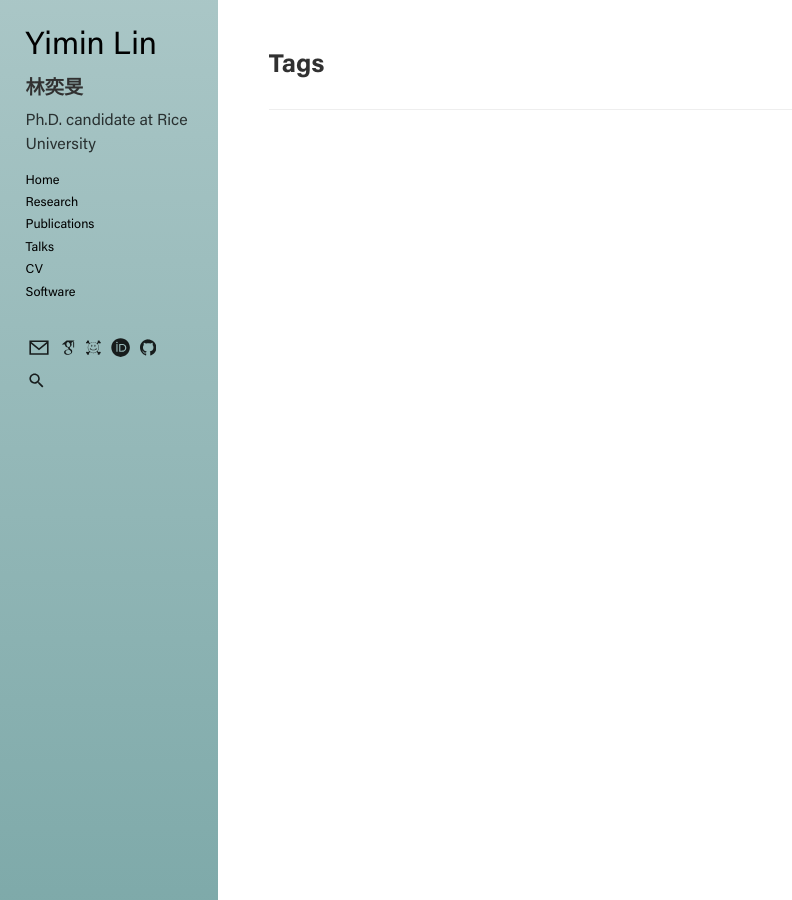
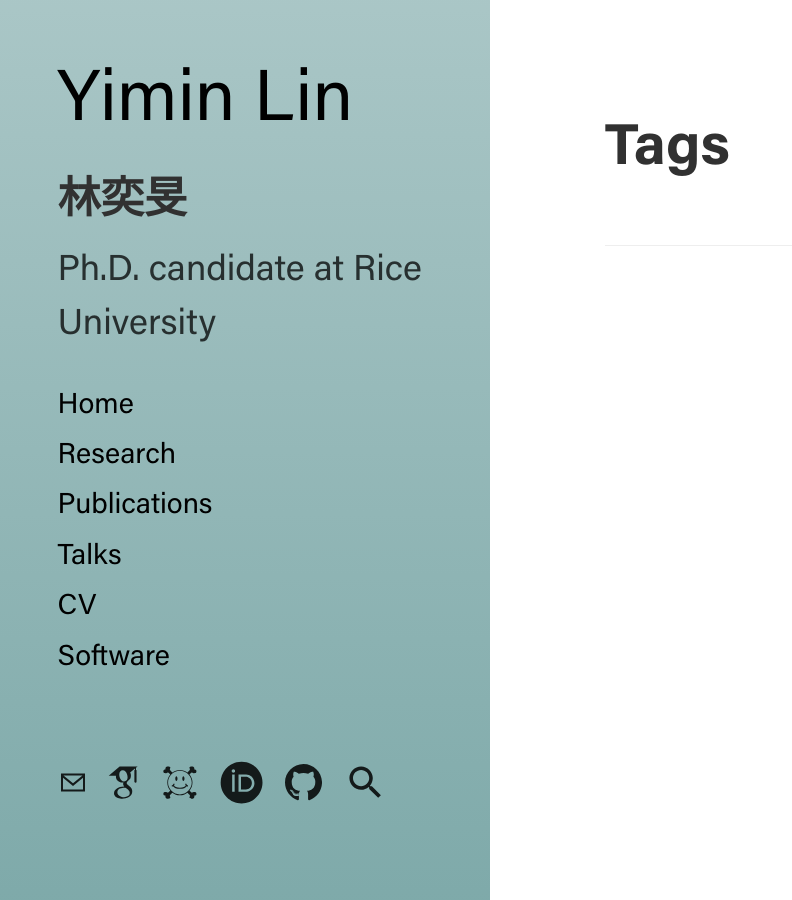
Before and after one commit to yiminllin/yiminllin.github.io, a Jekyll site: the page built from tags.html, in a window 1280 px wide. Shown: the whole page, without its empty margins (0-792 px from the left). Built offline with Jekyll 4.4.1, drawn with Linux system fonts in a browser that asks for light colours.

Commit message:
rescale page according to screen

```diff
--- a/_sass/hydeout/_base.scss
+++ b/_sass/hydeout/_base.scss
@@ -19,6 +19,9 @@ html {
 
   @media (min-width: $large-breakpoint) {
     font-size: $large-font-size;
+  }
+  @media (min-width: $exlarge-breakpoint) {
+    font-size: $exlarge-font-size;
   }
 }
 
--- a/_sass/hydeout/_layout.scss
+++ b/_sass/hydeout/_layout.scss
@@ -230,11 +230,120 @@ body {
     }
 
     > * {
-      max-width: 76rem;
+      max-width: 38rem;
       padding: 0;
     }
   }
 }
+
+
+/* -----------------------------------------------------------
+  4K Tablet / Desktop view
+----------------------------------------------------------- */
+
+@media (min-width: $exlarge-breakpoint) {
+  body {
+    flex-direction: row;
+    min-height: 100vh;
+    -webkit-overflow-scrolling: touch;
+    overflow-y: auto;
+
+    > * {
+      -webkit-overflow-scrolling: touch;
+      overflow-y: auto;
+    }
+  }
+
+  /* Undo mobile CSS */
+
+  #sidebar,
+  .home #sidebar {
+    text-align: left;
+    width: $sidebar-width;
+
+    > *:last-child {
+      margin-bottom: 0;
+    }
+  }
+
+  #sidebar {
+    position: fixed;
+
+    // Attach to bottom or top of window
+    @if $sidebar-sticky {
+      bottom: 0;
+    }
+
+    @else {
+      top: 0;
+    }
+
+    // Attach to right or left of window
+    @if $layout-reverse {
+      right: 0;
+    }
+
+    @else {
+      left: 0;
+    }
+
+    .site-title {
+      font-size: 2.5rem;//3.25rem;
+      .back-arrow { display: none; }
+    }
+
+    p.lead,
+    header ~ * {
+      display: block;
+    }
+
+    header ~ nav {
+      display: flex;
+    }
+  }
+
+  .index #sidebar { margin-bottom: 0; }
+
+  // Make entire container background white to contrast against sidebar
+  .container {
+    background: $body-bg;
+    color: $body-color;
+    min-height: 100vh;
+    padding:
+      $section-spacing * 2
+      $section-spacing * 2
+      0;
+
+    @if $layout-reverse {
+      margin-right: $sidebar-width;
+    }
+
+    @else {
+      margin-left: $sidebar-width;
+    }
+
+    > header {
+      color: $heading-color;
+      margin: 0;
+
+      h1,
+      h2 {
+        color: inherit;
+
+        &:last-child {
+          margin-bottom: $heading-spacing;
+        }
+      }
+    }
+
+    > * {
+      max-width: 38rem;
+      padding: 0;
+    }
+  }
+}
+
+
 
 /* -----------------------------------------------------------
   Sidebar links + nav
@@ -290,6 +399,11 @@ body {
     justify-content: flex-start;
     margin-left: -0.25em;
   }
+
+  @media (min-width: $exlarge-breakpoint) {
+    justify-content: flex-start;
+    margin-left: -0.25em;
+  }
 }
 
 #sidebar nav > * {
--- a/_sass/hydeout/_pagination.scss
+++ b/_sass/hydeout/_pagination.scss
@@ -70,3 +70,25 @@
     padding-bottom: $section-spacing;
   }
 }
+
+@media (min-width: $exlarge-breakpoint) {
+  .pagination > a {
+    box-shadow: none;
+
+    &:hover { box-shadow: $default-box-shadow; }
+  }
+
+  .content .pagination:first-child {
+    margin-top: 0;
+
+    + * {
+      border-top: 1px solid $border-color;
+      margin-top: $section-spacing;
+      padding-top: $section-spacing;
+    }
+  }
+
+  .index #sidebar {
+    padding-bottom: $section-spacing;
+  }
+}
--- a/_sass/hydeout/_variables.scss
+++ b/_sass/hydeout/_variables.scss
@@ -62,7 +62,9 @@ $section-spacing: 2rem !default;
 $sidebar-width: 17rem !default;
 
 $large-breakpoint: 30rem !default;
+$exlarge-breakpoint: 80rem !default;
 $large-font-size: 0.8rem !default;
+$exlarge-font-size: 1.8rem !default;
 
 $box-shadow-size: 1px !default;
 $box-shadow-opacity: 0.16 !default;
```
